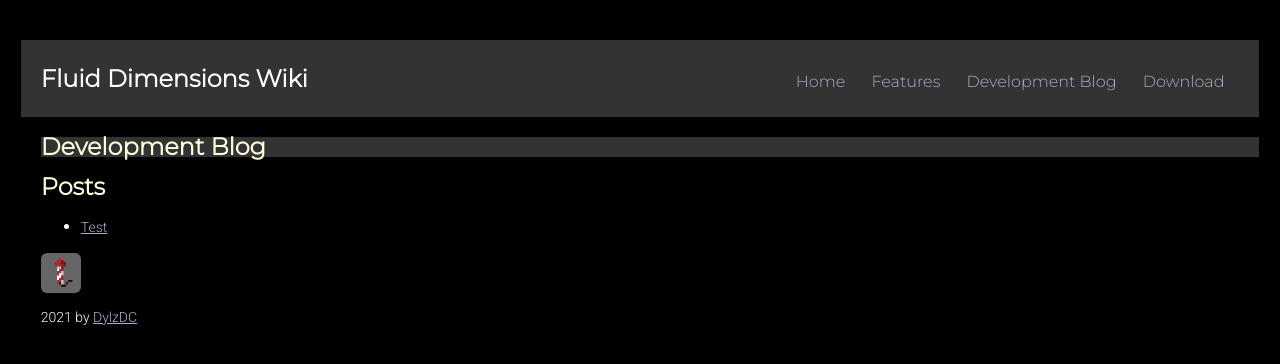
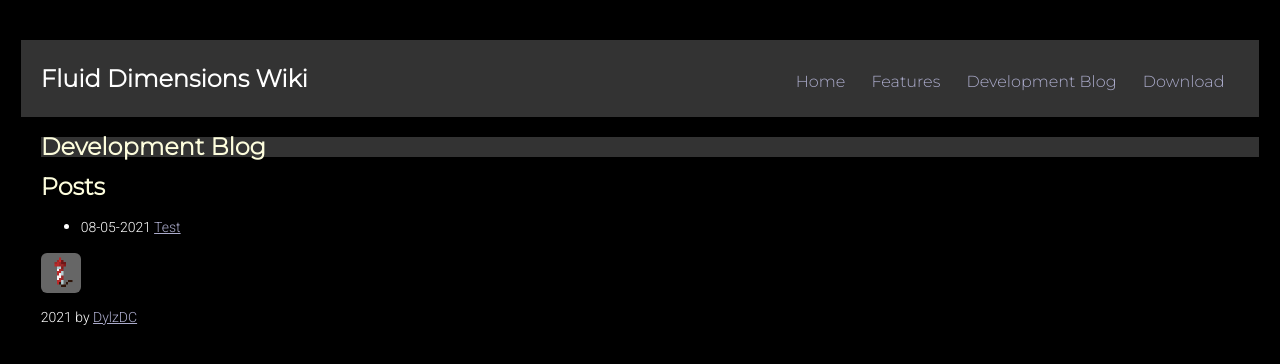
Before and after one commit to fludim/docs, a Jekyll site: the page built from devblog.md, in a window 1280 px wide. Shown: the top 364 px of the page. Built offline with Jekyll 4.4.1, drawn with Linux system fonts in a browser that asks for light colours; our own code applies the rules of GitHub Pages for plain Markdown files.

```diff
--- a/devblog.md
+++ b/devblog.md
@@ -5,7 +5,7 @@
 <ul>
   {% for post in site.posts %}
     <li>
-      <a href="{{ post.url }}">{{ post.title }}</a>
+      <p>{{ post.date | date: "%d-%m-%Y" }} <a href="{{ post.url }}">{{ post.title }}</a></p>
     </li>
   {% endfor %}
 </ul>
```
